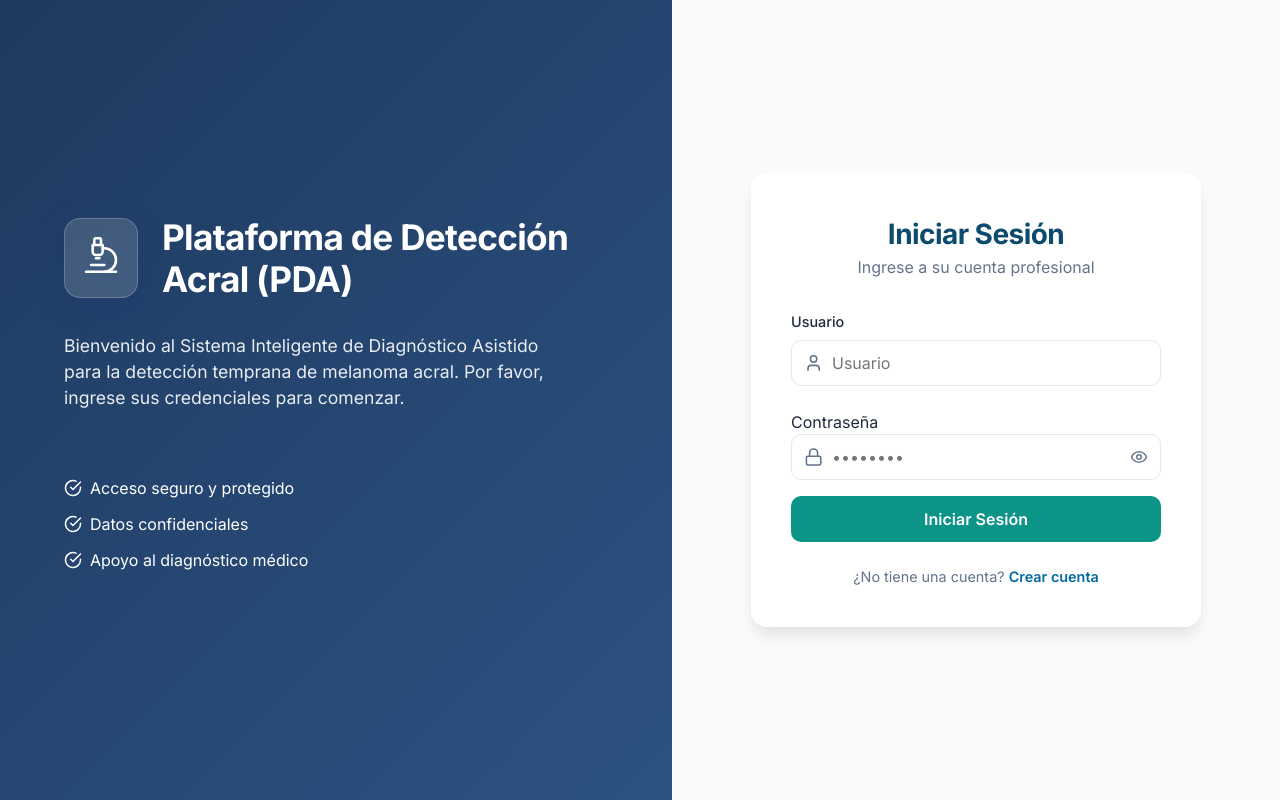
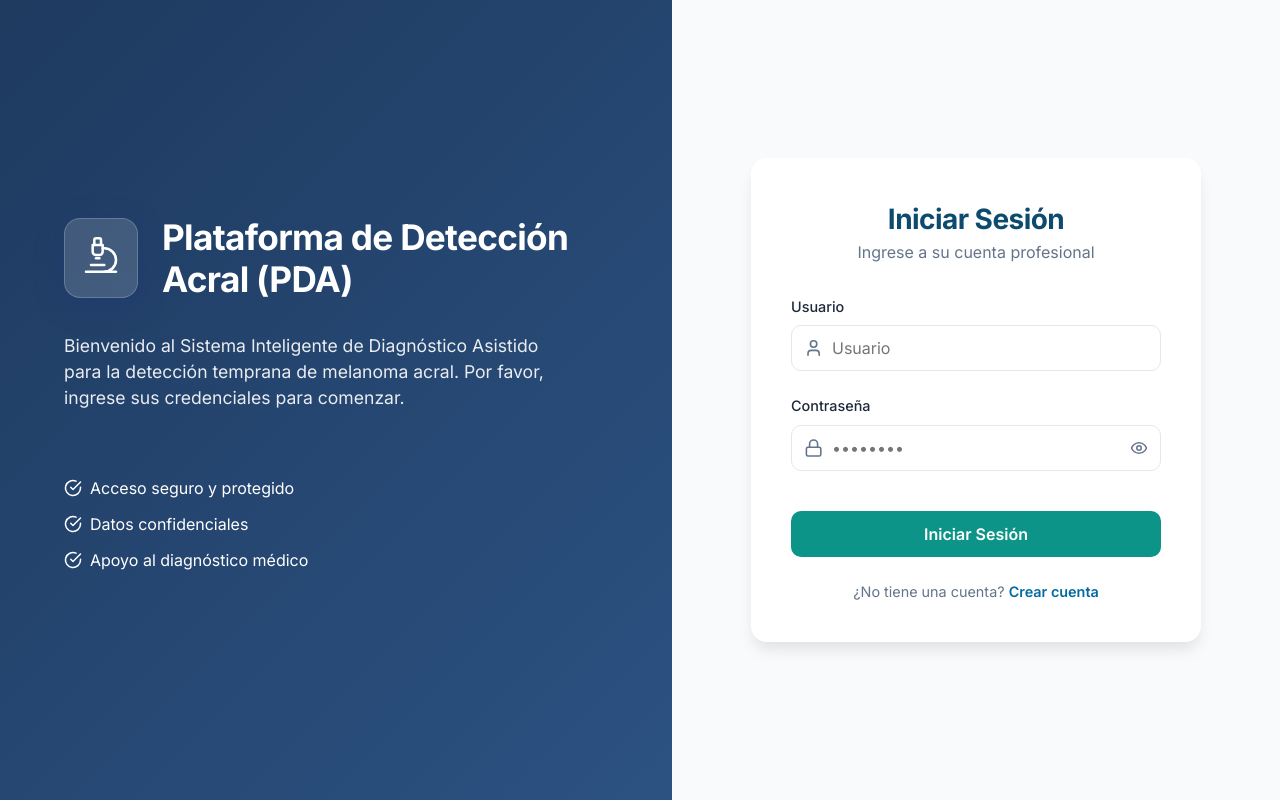
Before and after one commit to FrnklynUser/Frontend_Testing, a React (Vite) app: page /login in a window 1280 px wide. Built offline with nearby package versions, Linux system fonts and the light colour scheme.

Commit message:
refactor: change form-group class to input-group in LoginPage component

```diff
--- a/src/pages/LoginPage.jsx
+++ b/src/pages/LoginPage.jsx
@@ -258,7 +258,7 @@ const LoginPage = () => {
               </div>
             </div>
 
-            <div className="form-group">
+            <div className="input-group">
               <label>Contraseña</label>
               <div className="input-wrapper">
                 <Lock className="input-icon" />
```
